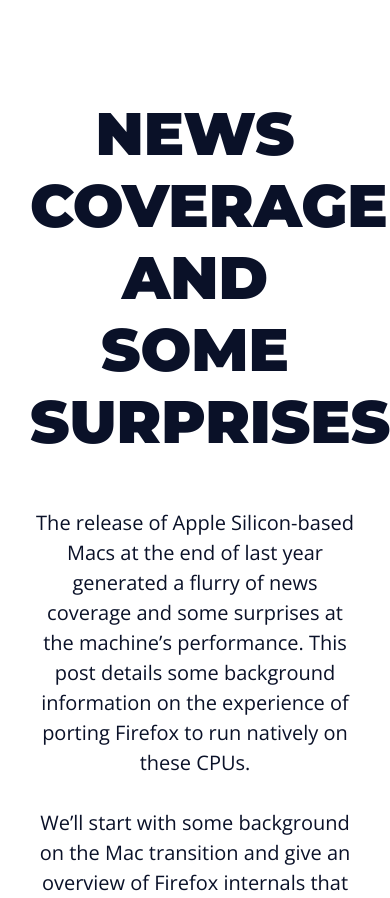
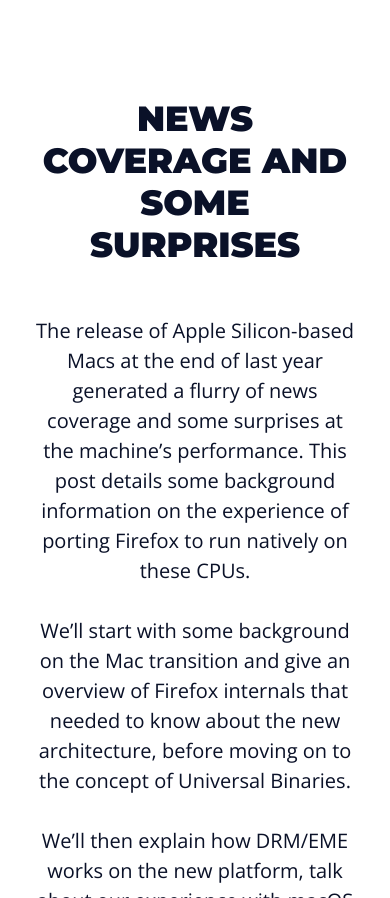
Before and after one commit to arthurmoreirao/LP-html-css, a plain HTML site: page index.html in a window 390 px wide. Shown: the part 1146-2044 px from the top of the page. Drawn offline with nearby package versions, Linux system fonts and the light colour scheme.

Commit message:
Update styles.css

```diff
--- a/assets/css/styles.css
+++ b/assets/css/styles.css
@@ -186,6 +186,9 @@
    border: 0.1rem solid var(--primary-color);
  }
 
+  #introh2 {
+   font-size: 6rem;
+ }
 
 
  @media(max-width: 800px) {
@@ -200,7 +203,9 @@
       max-height: 100%;
 
    }
-
+  #introh2 {
+   font-size: 3.5rem;
+ }
 
 
 
```
